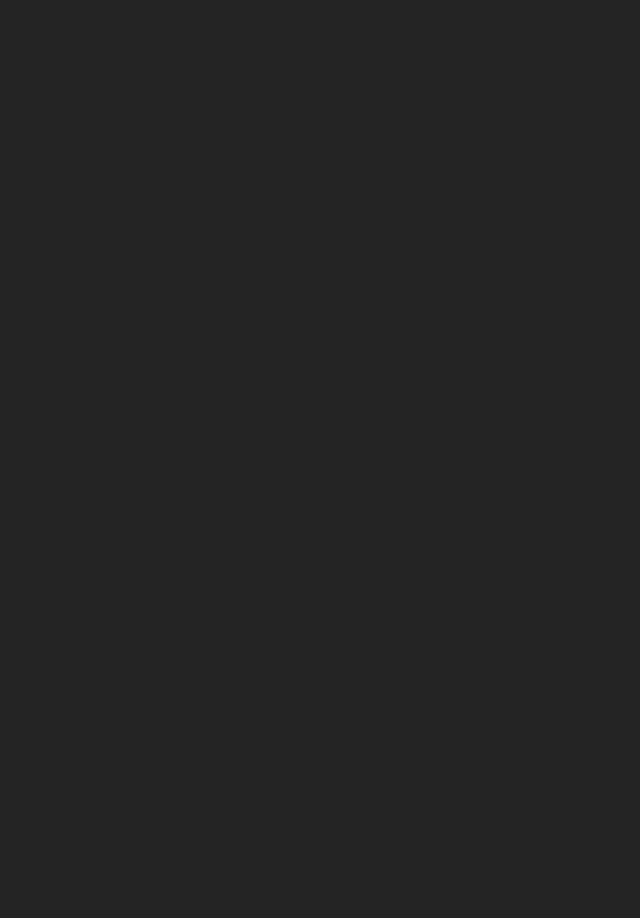
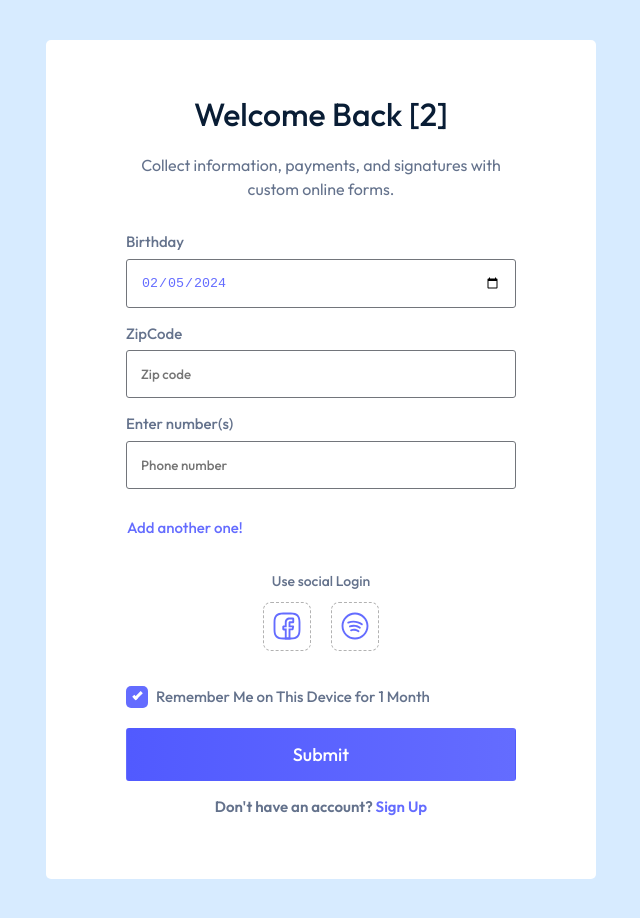
Before and after one commit to saifurrahmantanvir/Hookform, a React (Vite) app: page /userdata in a window 1280 px wide. Before the commit this address had no page. Shown: the whole page, without its empty margins (319-959 px from the left). Before the commit the page ends 800 px from the top, so only its background shows below. Built offline with nearby package versions, Linux system fonts and the light colour scheme.

Commit message:
Add__ different input types and field array

```diff
--- a/src/App.tsx
+++ b/src/App.tsx
@@ -2,6 +2,7 @@ import { BrowserRouter as Router, Routes, Route } from 'react-router-dom';
 
 import { Login } from 'src/pages/Login/Login'
 import { Signup } from 'src/pages/Signup/Signup'
+import { UserData } from 'src/pages/UserData/UserData';
 
 const App = () => {
   return (
@@ -9,6 +10,8 @@ const App = () => {
       <Routes>
         <Route path='/' element={<Login />} />
         <Route path='/signup' element={<Signup />} />
+
+        <Route path='/userdata' element={<UserData />} />
 
       </Routes>
 
--- /dev/null
+++ b/src/pages/UserData/UserData.tsx
@@ -0,0 +1,142 @@
+import React from 'react'
+import { Link } from 'react-router-dom'
+import { useForm, useFieldArray } from 'react-hook-form'
+import { DevTool } from '@hookform/devtools'
+
+import styles from './_styles.module.scss'
+import AppLayout from 'src/layouts/AppLayout'
+import { Spotify } from 'src/assets/sportify'
+import { Facebook } from 'src/assets/facebook'
+import Checkbox from 'src/core/components/Checkbox/Checkbox'
+
+let renderCount = 0;
+
+type FormValues = {
+  phoneNumbers: {
+    number: string
+  }[],
+  zip: number,
+  dob: Date
+}
+
+const UserData = () => {
+  const {
+    register,
+    control,
+    handleSubmit,
+    formState: { errors },
+    watch
+  } = useForm<FormValues>({
+    defaultValues: {
+      phoneNumbers: [{ number: '' }],
+      dob: new Date().toJSON().slice(0, 10) as unknown as Date
+    }
+  })
+
+  const { fields, append, remove } = useFieldArray({
+    name: 'phoneNumbers',
+    control
+  })
+
+  const handleData = (data: FormValues) => {
+    console.log(data);
+
+  }
+
+  React.useEffect(() => {
+    const subscription = watch((value) => {
+      console.log(value);
+    });
+
+    return () => subscription.unsubscribe()
+  }, [watch])
+
+  /* const watchV = watch();
+  console.log(watchV); */
+
+  renderCount++;
+
+  return (
+    <AppLayout>
+      <section className={styles.data}>
+        <div className={styles.dataHeader}>
+          <h1>Welcome Back [{renderCount}]</h1>
+          <p>Collect information, payments, and signatures with custom online forms.</p>
+
+        </div>
+
+        <form autoComplete='off' noValidate className={styles.formData} onSubmit={handleSubmit(handleData)}>
+          <div className={styles.formGroup}>
+            <label htmlFor='dob'>Birthday</label>
+            <input
+              type='date'
+              id='dob'
+              style={{ fontFamily: 'Operator mono, monospace' }}
+              placeholder='Date of birth'
+              {...register('dob', {
+                required: "Date of birth is required!",
+                valueAsDate: true
+              })} />
+            {errors.dob?.message && (
+              <span className={styles.formError}>{errors.dob?.message}</span>
+            )}
+          </div>
+
+          <div className={styles.formGroup}>
+            <label htmlFor='zip'>ZipCode</label>
+            <input
+              type='number'
+              id='zip'
+              placeholder='Zip code'
+              {...register('zip', {
+                required: "Zip code is required!",
+                valueAsNumber: true
+              })} />
+            {errors.zip?.message && (
+              <span className={styles.formError}>{errors.zip?.message}</span>
+            )}
+          </div>
+
+          <div className={styles.formGroup}>
+            <label>Enter number(s)</label>
+
+            {fields.map((field, index) => (
+              <div key={field.id}>
+                <input
+                  type='text'
+                  style={{ marginBottom: index === 0 ? '1rem' : '0' }}
+                  placeholder='Phone number'
+                  {...register(`phoneNumbers.${index}.number`)} />
+
+                {index > 0 && (
+                  <div className={styles.formDeleteButton}>
+                    <button type='button' onClick={() => remove(index)}>Remove!</button>
+                  </div>
+                )}
+              </div>
+            ))}
+
+            <div className={styles.formAddButton}>
+              <button type='button' onClick={() => append({ number: '' })}>Add another one!</button>
+            </div>
+          </div>
+
+          <div className={styles.formLinks}>
+            <p>Use social Login</p>
+            <a><Facebook /></a>
+            <a><Spotify /></a>
+          </div>
+
+          <Checkbox label="Remember Me on This Device for 1 Month" />
+          <button type='submit'>Submit</button>
+
+          <span className={styles.formNoAccount}>Don&apos;t have an account? <Link to='/signup'>Sign Up</Link></span>
+        </form>
+
+        <DevTool control={control} />
+      </section>
+    </AppLayout>
+  )
+}
+
+export { UserData }
--- /dev/null
+++ b/src/pages/UserData/_styles.module.scss
@@ -0,0 +1,151 @@
+.data {
+   display: grid;
+   grid-template-columns: repeat(2, 1fr);
+   border-radius: 5px;
+   padding: 5rem 8rem 6rem;
+   overflow: hidden;
+   background-color: white;
+
+   @media only screen and (max-width: 40em) {
+      padding: 5rem;
+   }
+
+   @media only screen and (max-width: 26em) {
+      padding: 3rem;
+   }
+}
+
+.dataHeader {
+   grid-column: 1/-1;
+   margin-bottom: 3rem;
+   display: flex;
+   flex-direction: column;
+   gap: 1.5rem;
+   align-items: center;
+
+   &>h1 {
+      font-size: 3.2rem;
+      font-weight: 500;
+      color: var(--color-heading);
+      text-align: center;
+   }
+
+   &>p {
+      font-size: 1.6rem;
+      font-weight: 400;
+      text-align: center;
+      color: var(--color-text);
+   }
+}
+
+.formData {
+   grid-column: 1/-1;
+   display: flex;
+   gap: 1.5rem;
+   flex-direction: column;
+
+   & label {
+      font-size: 1.5rem;
+      color: var(--color-text);
+      margin-bottom: 0.5rem;
+   }
+
+   & input {
+      color: #646cff;
+      padding: 1.5rem 1.4rem;
+   }
+
+   & button {
+      font-size: 1.8rem;
+      font-weight: 500;
+      display: flex;
+      justify-content: center;
+      padding: 1.4rem 2rem;
+      color: white;
+      border-radius: 3px;
+      background-color: var(--color-primary);
+   }
+}
+
+/* border: 1px solid transparent;
+  padding: 0.9em 1.5em;
+  font-size: 0.9em;
+  font-weight: 500;
+  font-family: inherit;
+  background: linear-gradient(to right, #515aff, #);
+  cursor: pointer;
+  transition: border-color 0.25s;
+ */
+.formGroup {
+   display: flex;
+   flex-direction: column;
+   position: relative;
+
+}
+
+.formLinks {
+   display: flex;
+   gap: 1rem 2rem;
+   flex-wrap: wrap;
+   justify-content: center;
+   margin-bottom: 1rem;
+
+   &>p {
+      color: var(--color-text);
+      flex: 0 0 100%;
+      font-size: 1.4rem;
+      text-align: center;
+   }
+
+   &>a {
+      display: inline-block;
+      border-radius: 0.8rem;
+      padding: 0.8rem;
+      padding-bottom: 3px;
+      border: 1px dashed #1d1d1d56;
+
+      &>svg {
+         width: 3rem;
+         height: 3rem;
+      }
+   }
+}
+
+.formError {
+   font-size: 1.3rem;
+   font-weight: 600;
+   color: #ff1241;
+   padding: 5px 0;
+}
+
+.formAddButton,
+.formDeleteButton {
+   text-align: end;
+   font-size: 1.3rem;
+   font-weight: 600;
+   padding: 8px 0;
+   color: #64728c;
+
+   &>button {
+      background: none;
+      font-size: 1.5rem;
+      padding: 1rem 0;
+      color: var(--color-primary);
+   }
+}
+
+.formDeleteButton>button {
+   color: #ff1241;
+
+}
+
+.formNoAccount {
+   text-align: center;
+   font-weight: 600;
+   font-size: 1.5rem;
+   color: #64728c;
+
+   &>a {
+      color: var(--color-primary);
+   }
+}
```
